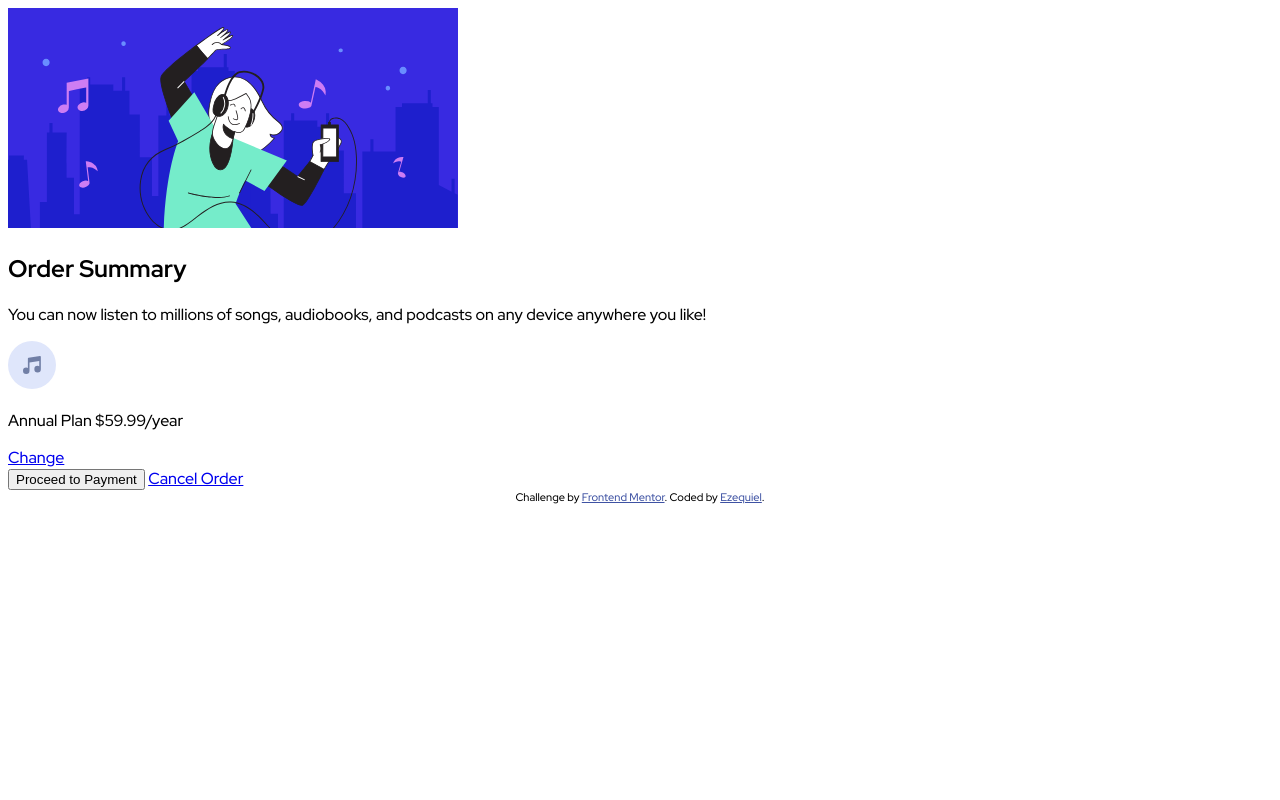
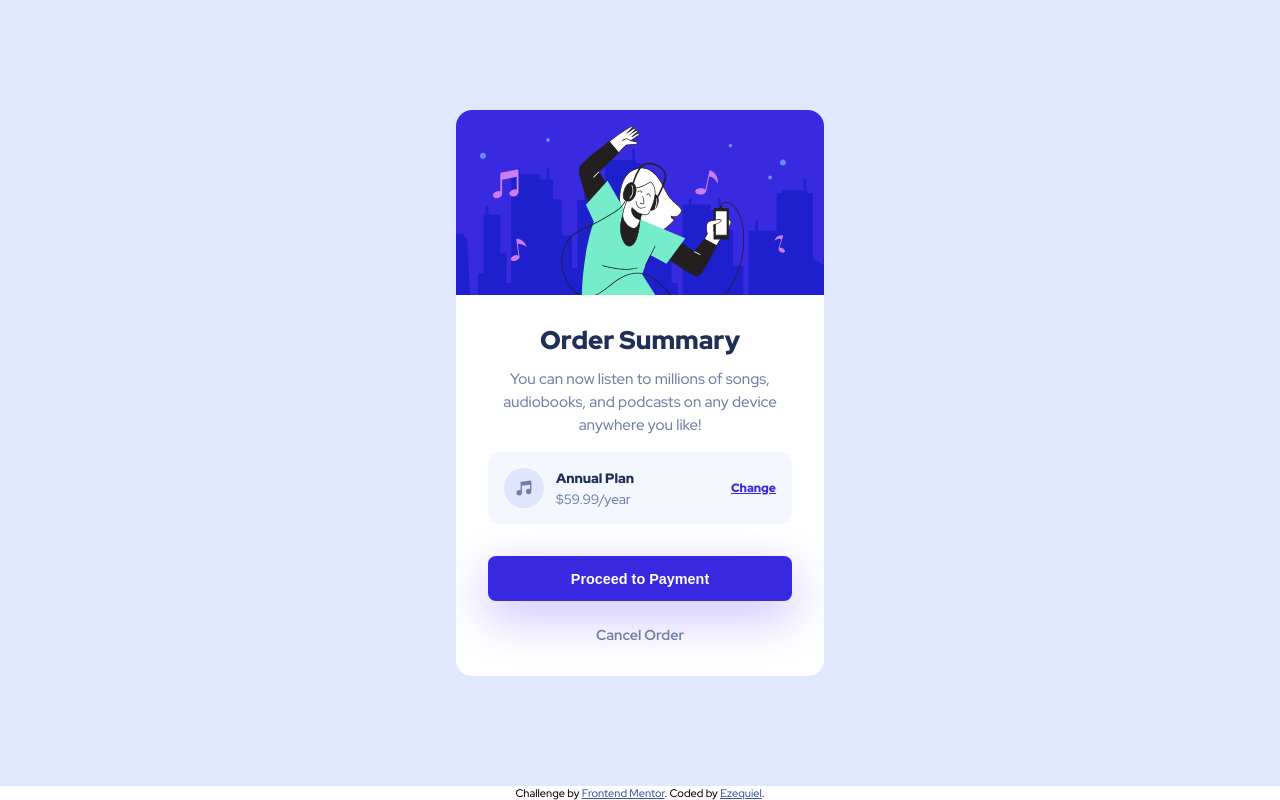
Before and after one commit to 3eze3/Order-summary-component, a plain HTML site: page index.html in a window 1280 px wide. Drawn offline with Linux system fonts and the light colour scheme.

Commit message:
Add layout Style.css fiel

```diff
--- a/style.css
+++ b/style.css
@@ -5,9 +5,23 @@
   --very-pale-blue: hsl(225, 100%, 98%);
   --desaturated-blue: hsl(224, 23%, 55%);
   --dark-blue: hsl(223, 47%, 23%);
-  --weigth: 500;
-  --weigth: 700;
-  --weigth: 900;
+  --weigth-500: 500;
+  --weigth-700: 700;
+  --weigth-900: 900;
+}
+
+* {
+  box-sizing: border-box;
+  margin: 0;
+  padding: 0;
+}
+
+img {
+  max-width: 100%;
+  width: 100%;
+  height: 100%;
+  object-fit: cover;
+  object-position: center;
 }
 
 body {
@@ -15,6 +29,138 @@ body {
   font-family: 'Red Hat Display', sans-serif;
 }
 
+.card {
+  width: 100%;
+  height: calc(100vh - .875rem);
+  display: grid;
+  place-content: center;
+  background-color: var(--pale-blue);
+}
+
+.card__container {
+  width: 23rem;
+  display: flex;
+  flex-direction: column;
+  justify-content: space-between;
+  align-items: center;
+  gap: 1.75rem;
+  background-color: white;
+  border-radius: 1rem;
+  overflow: hidden;
+}
+
+
+.card__containercontent {
+  display: flex;
+  flex-direction: column;
+  justify-content: center;
+  gap: 1rem;
+  padding: 0 2rem;
+}
+
+.card__content {
+  text-align: center;
+}
+
+.card__title {
+  margin-bottom: .7rem;
+  font-size: 1.6em;
+  color: var(--dark-blue);
+  font-weight: var(--weigth-900);
+}
+
+.card__description {
+  line-height: 1.5em;
+  color: var(--desaturated-blue);
+  font-size: .95em;
+}
+
+.card__payment {
+  background-color: var(--very-pale-blue);
+  display: flex;
+  justify-content: space-between;
+  align-items: center;
+  padding: 1rem;
+  border-radius: .75rem;
+  gap: 1rem;
+  margin-bottom: 1rem;
+}
+
+.payment__description {
+  display: inline-flex;
+  align-items: center;
+  gap: .75rem;
+}
+
+.payment__image {
+  width: 2.5rem;
+}
+
+.payment__plan {
+  display: inline-flex;
+  flex-direction: column;
+  gap: .2rem;
+  font-size: .85em;
+  color: var(--desaturated-blue);
+}
+
+.payment__time {
+  font-weight: var(--weigth-900);
+  color: var(--dark-blue);
+}
+
+.payment__changeplan {
+  color: var(--bright-blue);
+  font-size: .75em;
+  font-weight: var(--weigth-900);
+}
+
+.payment__changeplan:hover {
+  text-decoration: none;
+  opacity: .85;
+}
+
+.card__containersbtn {
+  display: flex;
+  flex-direction: column;
+  align-items: center;
+  gap: 1.5rem;
+  margin-bottom: 2rem;
+}
+
+.card__btn--pay {
+  width: 100%;
+  padding: .9rem 2rem;
+  border-radius: .5rem;
+  font-size: .9em;
+  font-weight: var(--weigth-700);
+  color: #fff;
+  border: none;
+  background-color: var(--bright-blue);
+  box-shadow: 0 1rem 3rem .15rem rgb(207, 198, 255);
+}
+
+.card__btn--pay:hover {
+  opacity: .85;
+  cursor: pointer;
+  transition: .25s cubic-bezier(0.165, 0.84, 0.44, 1);
+}
+
+.card__brn--cancel {
+  text-align: center;
+  text-decoration: none;
+  color: var(--desaturated-blue);
+  font-size: .9em;
+  font-weight: var(--weigth-700);
+}
+
+.card__brn--cancel:hover {
+  color: var(--dark-blue);
+  transition: color .25s cubic-bezier(0.165, 0.84, 0.44, 1);
+}
+
+
+/* Styles attribution */
 .attribution {
   font-size: 11px;
   text-align: center;
```
